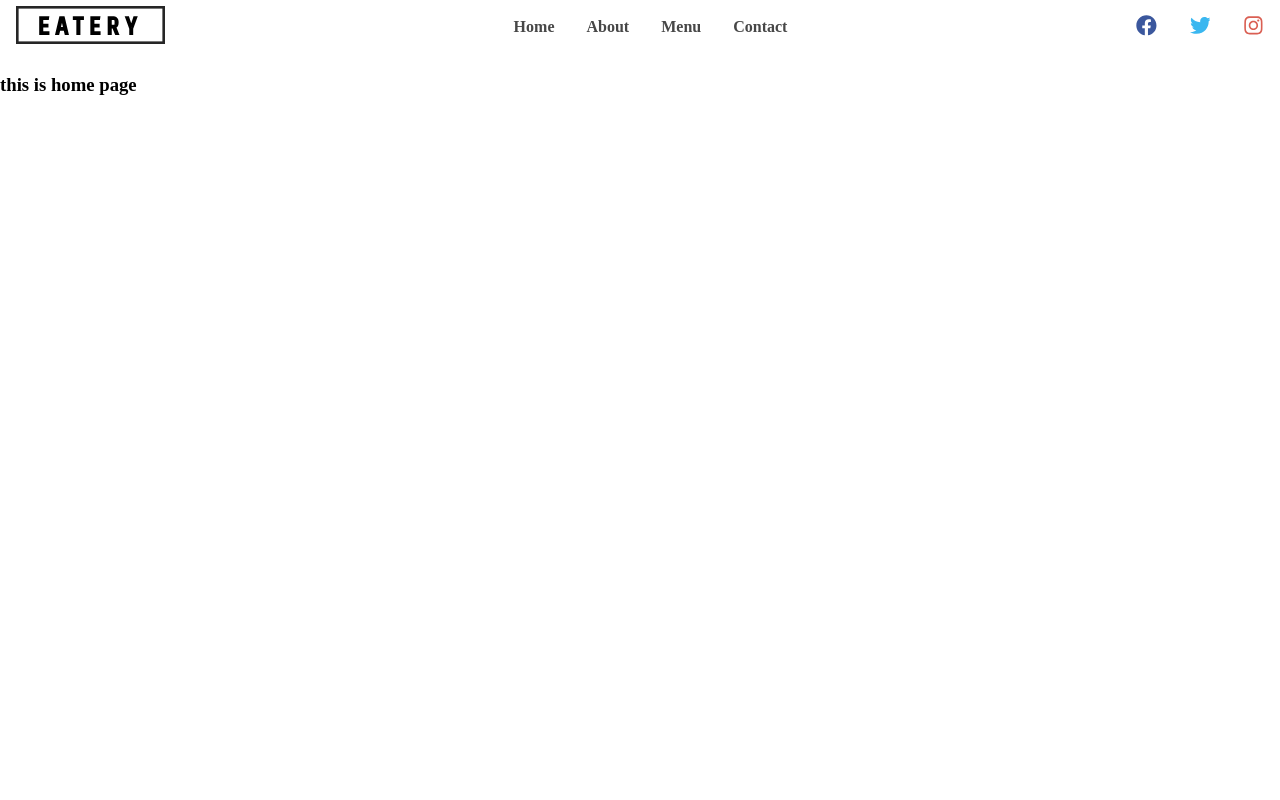
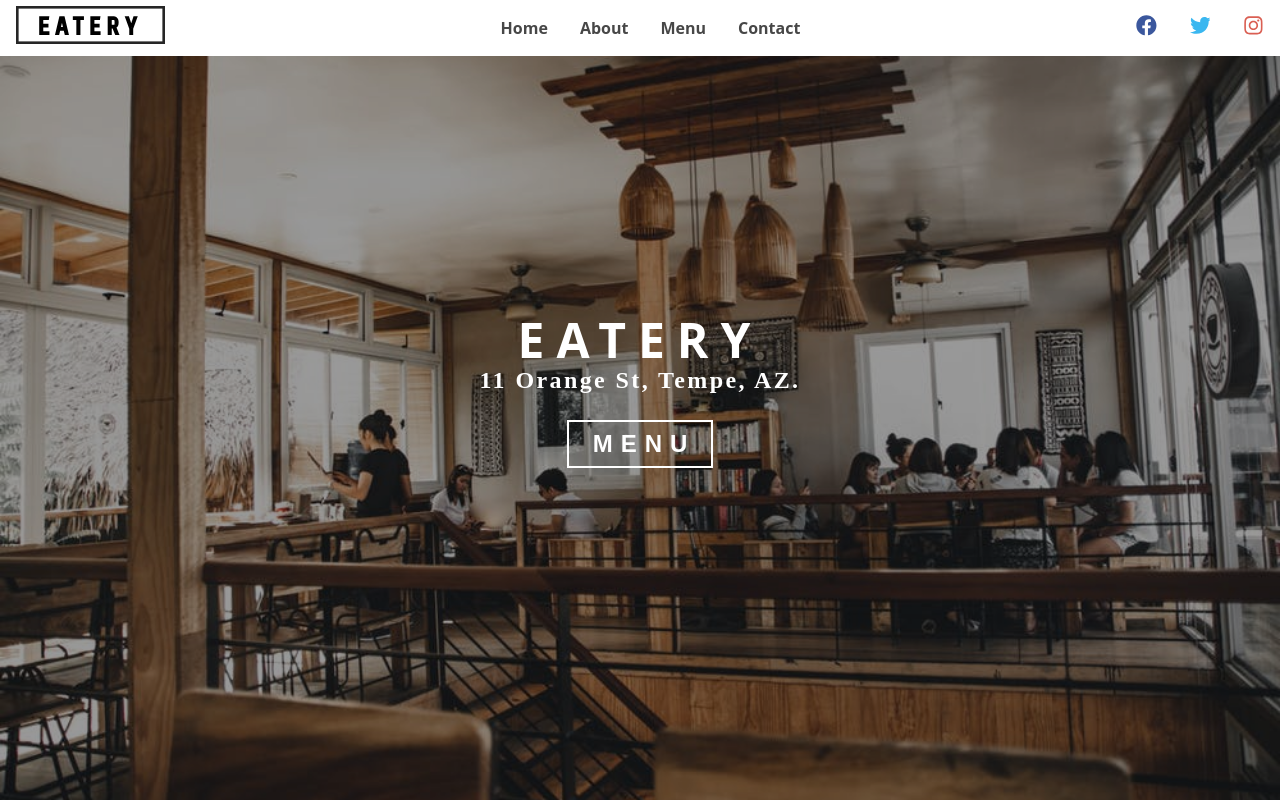
Before and after one commit to AchyuthaBharadwaj/restaurant-ab, a Gatsby site: page / in a window 1280 px wide. Built offline with nearby package versions, Linux system fonts and the light colour scheme; Gatsby itself is replaced by a stand-in of ours.

Commit message:
created banner and header

```diff
--- a/src/components/layout.css
+++ b/src/components/layout.css
@@ -5,4 +5,5 @@
 }
 body {
   margin: 0;
+  font-family: "Open Sans", sans-serif;
 }
--- a/src/pages/about.js
+++ b/src/pages/about.js
@@ -2,11 +2,15 @@ import React from "react"
 
 import Layout from "../components/layout"
 import SEO from "../components/seo"
+import { PageHeader, Banner } from "../utils"
+import aboutImg from "../images/bcg/aboutBcg.jpeg"
 
 const AboutPage = () => (
   <Layout>
     <SEO title="About" keywords={[`gatsby`, `application`, `react`]} />
-    <h3>this is about page</h3>
+    <PageHeader img={aboutImg}>
+      <Banner title="about us" subtitle="a little about us" />
+    </PageHeader>
   </Layout>
 )
 
--- a/src/pages/contact.js
+++ b/src/pages/contact.js
@@ -2,11 +2,15 @@ import React from "react"
 
 import Layout from "../components/layout"
 import SEO from "../components/seo"
+import { PageHeader, Banner } from "../utils"
+import contactImg from "../images/bcg/contactBcg.jpeg"
 
 const ContactPage = () => (
   <Layout>
     <SEO title="Contact" keywords={[`gatsby`, `application`, `react`]} />
-    <h3>this is contact page</h3>
+    <PageHeader img={contactImg}>
+      <Banner title="contact us" subtitle={`let's get in touch`} />
+    </PageHeader>
   </Layout>
 )
 
--- a/src/pages/index.js
+++ b/src/pages/index.js
@@ -1,12 +1,17 @@
 import React from "react"
-
 import Layout from "../components/layout"
 import SEO from "../components/seo"
+import { HomeHeader, Banner, BannerButton } from "../utils"
+import img from "../images/bcg/homeBcg.jpeg"
 
 const IndexPage = () => (
   <Layout>
     <SEO title="Home" keywords={[`gatsby`, `application`, `react`]} />
-    <h3>this is home page</h3>
+    <HomeHeader img={img}>
+      <Banner title="eatery" subtitle="11 orange st, tempe, AZ.">
+        <BannerButton style={{ margin: "2rem auto" }}>Menu</BannerButton>
+      </Banner>
+    </HomeHeader>
   </Layout>
 )
 
--- /dev/null
+++ b/src/utils/banner.js
@@ -0,0 +1,38 @@
+import React from "react"
+import { styles } from "../utils"
+import styled from "styled-components"
+
+export default function Banner({ title, subtitle, children }) {
+  return (
+    <BannerWrapper>
+      <h1 className="title">{title}</h1>
+      <h3 className="subtitle">{subtitle}</h3>
+      {children}
+    </BannerWrapper>
+  )
+}
+
+const BannerWrapper = styled.div`
+  margin-bottom: 3rem;
+  text-align: center;
+
+  .title {
+    color: ${styles.colors.mainWhite};
+    line-height: 0rem;
+    font-size: 3rem;
+    text-transform: uppercase;
+    ${styles.letterSpacing({ spacing: "0.75rem" })};
+  }
+  .subtitle {
+    color: ${styles.colors.mainWhite};
+    ${styles.textSlanted};
+    line-height: 1rem;
+    ${styles.letterSpacing({ spacing: "0.15rem" })};
+    font-size: 1.5rem;
+    text-transform: capitalize;
+  }
+`
+
+Banner.defaultProps = {
+  title: "title",
+}
--- /dev/null
+++ b/src/utils/button.js
@@ -0,0 +1,23 @@
+import styled from "styled-components"
+import { styles } from "../utils"
+
+const BannerButton = styled.button`
+  display: block;
+  color: ${styles.colors.mainWhite};
+  background: transparent;
+  padding: 0.5rem 1rem 0.5rem 1.5rem;
+  text-transform: uppercase;
+  font-size: 1.5rem;
+  ${styles.letterSpacing({ spacing: "0.5rem" })};
+  font-weight: 700;
+  ${styles.border({ color: `${styles.colors.mainWhite}` })};
+  margin-bottom: 1rem;
+  ${styles.transObject({})};
+  &:hover {
+    color: ${styles.colors.mainBlack};
+    background: ${styles.colors.mainWhite};
+    cursor: pointer;
+  }
+`
+
+export { BannerButton }
--- /dev/null
+++ b/src/utils/header.js
@@ -0,0 +1,34 @@
+import React from "react"
+import styled from "styled-components"
+import img from "../images/bcg/homeBcg.jpeg"
+
+function HomeHeader({ img, children }) {
+  return <IndexHeader img={img}>{children}</IndexHeader>
+}
+
+function PageHeader({ img, children }) {
+  return <DefaultHeader img={img}>{children}</DefaultHeader>
+}
+
+const IndexHeader = styled.header`
+  min-height: calc(100vh - 55.78px);
+  background: linear-gradient(rgba(0, 0, 0, 0.4), rgba(0, 0, 0, 0.4)),
+    url(${props => props.img}) center/cover fixed no-repeat;
+  display: flex;
+  justify-content: center;
+  align-items: center;
+`
+
+const DefaultHeader = styled(IndexHeader)`
+  min-height: 60vh;
+`
+
+HomeHeader.defaultProps = {
+  img: img,
+}
+
+PageHeader.defaultProps = {
+  img: img,
+}
+
+export { HomeHeader, PageHeader }
--- a/src/utils/index.js
+++ b/src/utils/index.js
@@ -1,3 +1,6 @@
 import * as styles from "./styles"
+import { HomeHeader, PageHeader } from "./header"
+import Banner from "./banner"
+import { BannerButton } from "./button"
 
-export { styles }
+export { styles, HomeHeader, PageHeader, Banner, BannerButton }
```
Also changed, not shown: src/pages/menu.js (+7 -2 lines).
